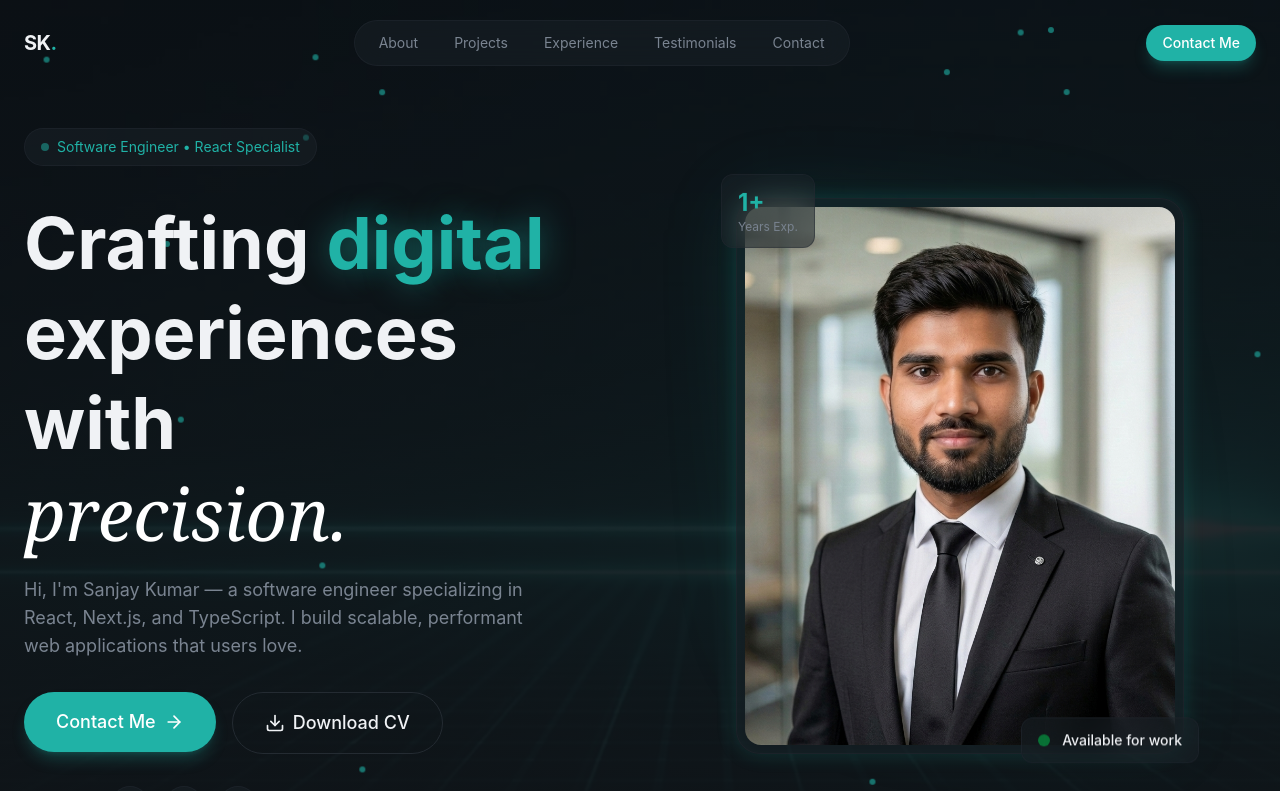
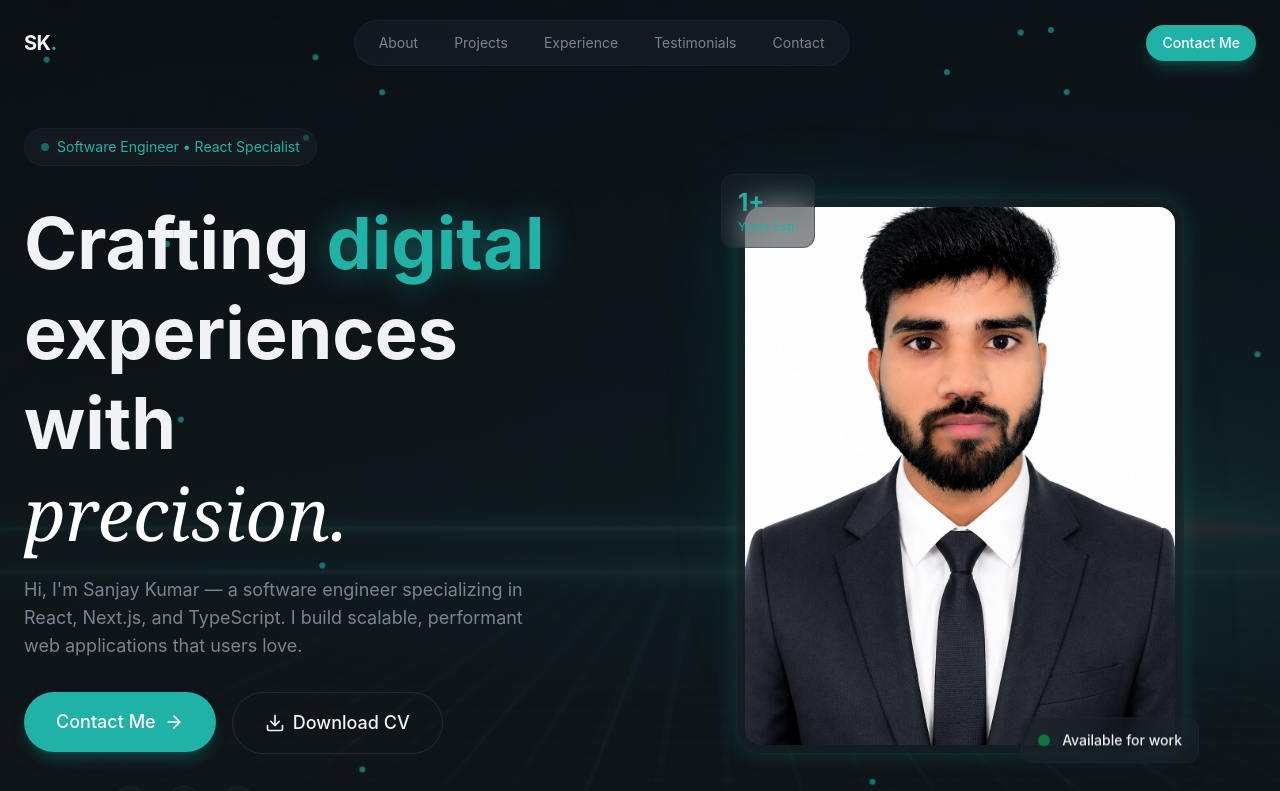
Before and after one commit to sanjaykumarmsk/react-tailwind-personal-portfolio, a React (Vite) app: page / in a window 1280 px wide. Shown: the top 791 px of the page. Built offline with nearby package versions, Linux system fonts and the light colour scheme.

Commit message:
first commit

```diff
--- a/src/sections/Hero.jsx
+++ b/src/sections/Hero.jsx
@@ -111,7 +111,10 @@ export const Hero = () => {
               <span className="text-sm text-muted-foreground">Follow me: </span>
               {[
                 { icon: Github, href: "https://github.com/sanjaykumarmsk/" },
-                { icon: Linkedin, href: "https://www.linkedin.com/in/sanjaykumar0001/" },
+                {
+                  icon: Linkedin,
+                  href: "https://www.linkedin.com/in/sanjaykumar0001/",
+                },
                 { icon: Twitter, href: "https://x.com/sk1635050" },
               ].map((social, idx) => (
                 <a
@@ -136,7 +139,7 @@ export const Hero = () => {
               />
               <div className="relative glass rounded-3xl p-2 glow-border">
                 <img
-                  src="/sk_img.png"
+                  src="/msk_img.png"
                   alt="sk image"
                   className="w-full aspect-[4/5] object-cover rounded-2xl"
                 />
@@ -153,7 +156,7 @@ export const Hero = () => {
                 {/* Stats Badge */}
                 <div className="absolute -top-4 -left-4 glass rounded-xl px-4 py-3 animate-float animation-delay-500">
                   <div className="text-2xl font-bold text-primary">1+</div>
-                  <div className="text-xs text-muted-foreground">
+                  <div className="text-xs text-muted-foreground text-primary">
                     Years Exp.
                   </div>
                 </div>
```
Also changed, not shown: public/msk_img.png (added). Lines whose indentation alone changed are shown as unchanged.
